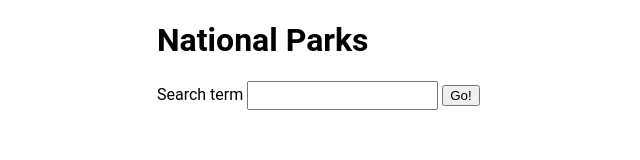
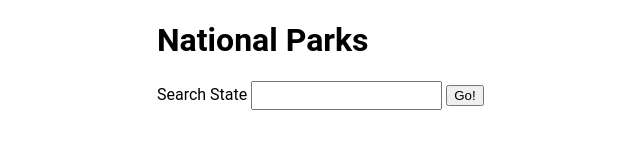
Before and after one commit to mmicek02/nationalParks, a plain HTML site: page index.html in a window 1280 px wide. Shown: the full height of the page, 183-823 px from the left. Drawn offline with nearby package versions, Linux system fonts and the light colour scheme.

Commit message:
updated text in HTML

```diff
--- a/index.html
+++ b/index.html
@@ -13,7 +13,7 @@
         <h1>National Parks</h1>
 
         <form id="js-form">
-            <label for="search-term">Search term</label>
+            <label for="search-term">Search State</label>
             <input type="text" name="search-term" id="js-search-term" required>
 
             <input type="submit" value="Go!">
```
